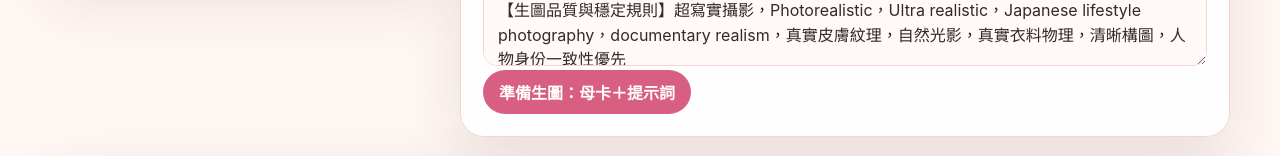
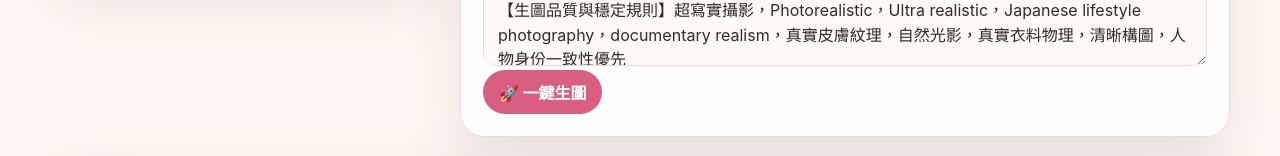
Before and after one commit to xiangdaojiuzuo/mumu-prompt-lab, a plain HTML site: page index.html in a window 1280 px wide. Shown: the part 1452-1608 px from the top of the page. Drawn offline with Linux system fonts and the light colour scheme; no server answers.

Commit message:
Enable one-click image generation button

```diff
--- a/index.html
+++ b/index.html
@@ -26,7 +26,7 @@
     <section class="output-panel" aria-label="提示詞輸出">
       <article class="prompt-card"><div class="prompt-heading"><h2>正向提示詞</h2><button class="copy-button" data-copy="positive" type="button">複製</button></div><textarea id="positiveOutput" readonly></textarea></article>
       <article class="prompt-card"><div class="prompt-heading"><h2>負向提示詞</h2><button class="copy-button" data-copy="negative" type="button">複製</button></div><textarea id="negativeOutput" readonly></textarea></article>
-      <article class="prompt-card full-prompt"><div class="prompt-heading"><h2>完整提示詞</h2><button class="copy-button primary" data-copy="full" type="button">複製完整提示詞</button></div><textarea id="fullOutput" readonly></textarea><div class="form-actions"><button id="prepareGenerationButton" class="primary" type="button">準備生圖：母卡＋提示詞</button></div></article>
+      <article class="prompt-card full-prompt"><div class="prompt-heading"><h2>完整提示詞</h2><button class="copy-button primary" data-copy="full" type="button">複製完整提示詞</button></div><textarea id="fullOutput" readonly></textarea><div class="form-actions"><button id="oneClickGenerationButton" class="primary" type="button">🚀 一鍵生圖</button></div></article>
     </section>
   </section>
   <section class="manager panel-card" aria-label="卡片管理">
@@ -38,5 +38,6 @@
 <script src="app.js?v=5"></script>
 <script src="image-library.js?v=6"></script>
 <script src="share-launcher.js?v=1"></script>
+<script src="one-click-generation.js?v=1"></script>
 </body>
 </html>
```
